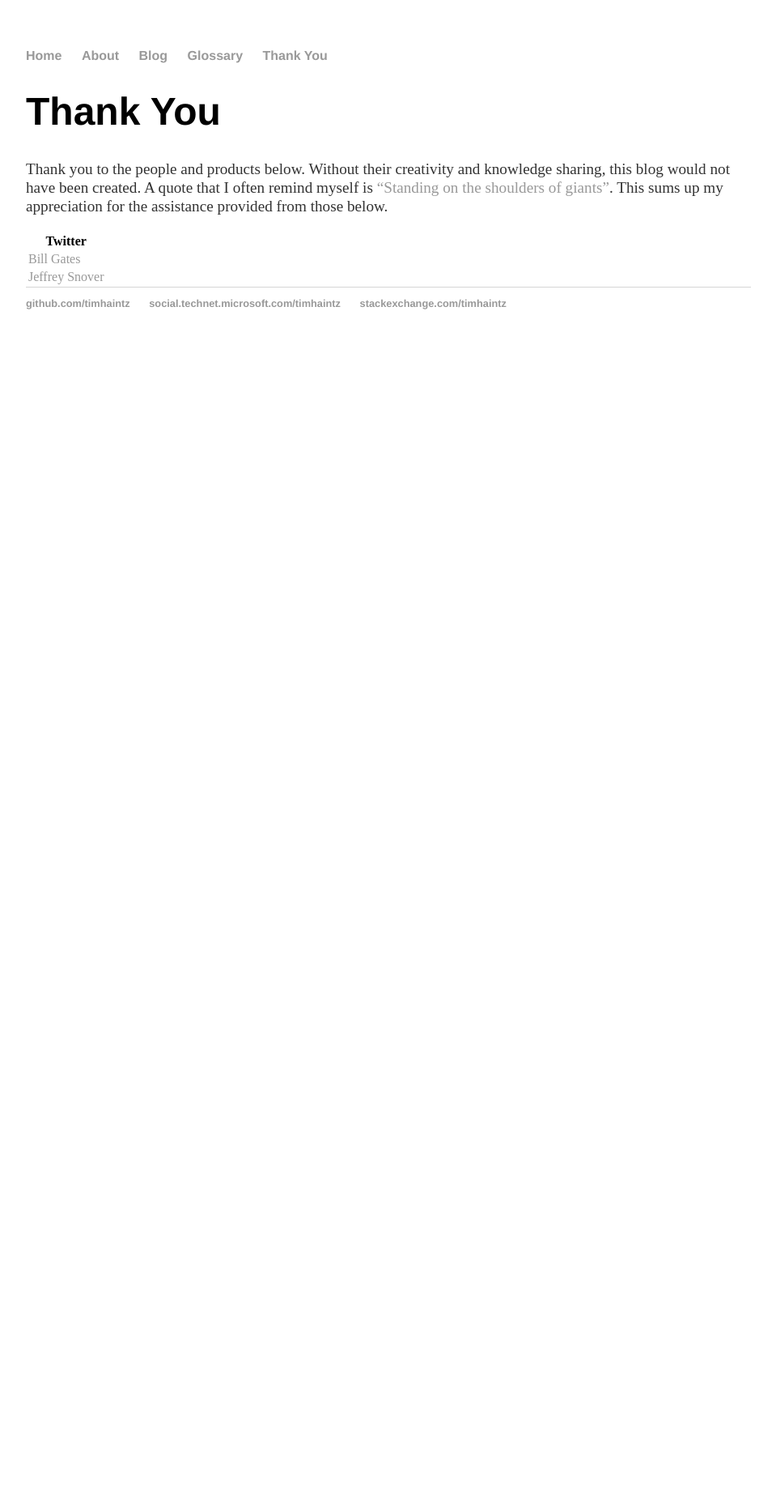
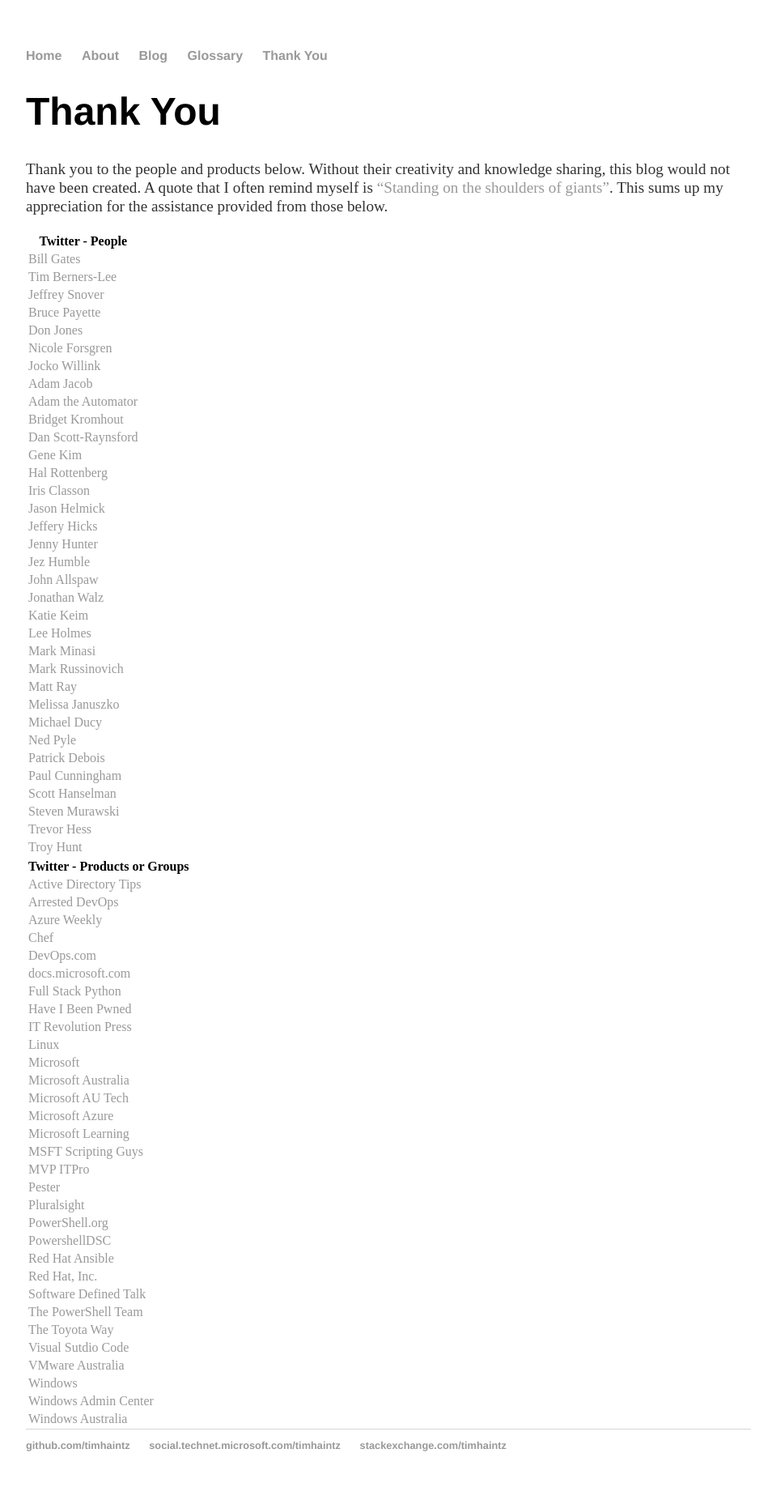
Before and after one commit to timhaintz/timhaintz.github.io, a Jekyll site: the page built from thankyou/index.md, in a window 1280 px wide. Shown: the whole page at 81% size, without its empty margins (160-1119 px from the left). Built offline with Jekyll 4.4.1, drawn with Linux system fonts in a browser that asks for light colours; before the commit the page ends 900 px from its top, so only the background shows below that.

Commit message:
Update index.md

```diff
--- a/thankyou/index.md
+++ b/thankyou/index.md
@@ -7,7 +7,73 @@
 Thank you to the people and products below. Without their creativity and knowledge sharing, this blog would not have been created. A quote that I often remind myself is ["Standing on the shoulders of giants"](https://en.wikipedia.org/wiki/Standing_on_the_shoulders_of_giants). This sums up my appreciation for the assistance provided from those below.
 
 
-|Twitter|
+|Twitter - People|
 | --- |
 |[Bill Gates](https://twitter.com/BillGates)|
+|[Tim Berners-Lee](https://twitter.com/timberners_lee)|
 |[Jeffrey Snover](https://twitter.com/jsnover)|
+|[Bruce Payette](https://twitter.com/BrucePayette)|
+|[Don Jones](https://twitter.com/concentrateddon)|
+|[Nicole Forsgren](https://twitter.com/nicolefv)|
+|[Jocko Willink](https://twitter.com/jockowillink)|
+|[Adam Jacob](https://twitter.com/adamhjk)|
+|[Adam the Automator](https://twitter.com/adbertram)|
+|[Bridget Kromhout](https://twitter.com/bridgetkromhout)|
+|[Dan Scott-Raynsford](https://twitter.com/dscottraynsford)|
+|[Gene Kim](https://twitter.com/RealGeneKim)|
+|[Hal Rottenberg](https://twitter.com/halr9000)|
+|[Iris Classon](https://twitter.com/IrisClasson)|
+|[Jason Helmick](https://twitter.com/theJasonHelmick)|
+|[Jeffery Hicks](https://twitter.com/JeffHicks)|
+|[Jenny Hunter](https://twitter.com/MsftJenny)|
+|[Jez Humble](https://twitter.com/jezhumble)|
+|[John Allspaw](https://twitter.com/allspaw)|
+|[Jonathan Walz](https://twitter.com/jonwalz)|
+|[Katie Keim](https://twitter.com/katiedsc)|
+|[Lee Holmes](https://twitter.com/Lee_Holmes)|
+|[Mark Minasi](https://twitter.com/mminasi)|
+|[Mark Russinovich](https://twitter.com/markrussinovich)|
+|[Matt Ray](https://twitter.com/mattray)|
+|[Melissa Januszko](https://twitter.com/thedevopsdiva)|
+|[Michael Ducy](https://twitter.com/mfdii)|
+|[Ned Pyle](https://twitter.com/NerdPyle)|
+|[Patrick Debois](https://twitter.com/patrickdebois)|
+|[Paul Cunningham](https://twitter.com/PaulCunningham)|
+|[Scott Hanselman](https://twitter.com/shanselman)|
+|[Steven Murawski](https://twitter.com/StevenMurawski)|
+|[Trevor Hess](https://twitter.com/trevorghess)|
+|[Troy Hunt](https://twitter.com/troyhunt)|
+
+|Twitter - Products or Groups|
+| --- |
+|[Active Directory Tips](https://twitter.com/ADTipsTricks)|
+|[Arrested DevOps](https://twitter.com/ArrestedDevOps)|
+|[Azure Weekly](https://twitter.com/AzureWeekly)|
+|[Chef](https://twitter.com/chef)|
+|[DevOps.com](https://twitter.com/devopsdotcom)|
+|[docs.microsoft.com](https://twitter.com/docsmsft)|
+|[Full Stack Python](https://twitter.com/fullstackpython)|
+|[Have I Been Pwned](https://twitter.com/haveibeenpwned)|
+|[IT Revolution Press](https://twitter.com/ITRevBooks)|
+|[Linux](https://twitter.com/Linux)|
+|[Microsoft](https://twitter.com/Microsoft)|
+|[Microsoft Australia](https://twitter.com/MicrosoftAU)|
+|[Microsoft AU Tech](https://twitter.com/MicrosoftAUTech)|
+|[Microsoft Azure](https://twitter.com/Azure)|
+|[Microsoft Learning](https://twitter.com/MSLearning)|
+|[MSFT Scripting Guys](https://twitter.com/ScriptingGuys)|
+|[MVP ITPro](https://twitter.com/mvpitpro)|
+|[Pester](https://twitter.com/PSPester)|
+|[Pluralsight](https://twitter.com/pluralsight)|
+|[PowerShell.org](https://twitter.com/PSHOrg)|
+|[PowershellDSC](https://twitter.com/PowershellDSC_)|
+|[Red Hat Ansible](https://twitter.com/ansible)|
+|[Red Hat, Inc.](https://twitter.com/RedHat)|
+|[Software Defined Talk](https://twitter.com/SoftwareDefTalk)|
+|[The PowerShell Team](https://twitter.com/PowerShell_Team)|
+|[The Toyota Way](https://twitter.com/The_Toyota_Way)|
+|[Visual Sutdio Code](https://twitter.com/code)|
+|[VMware Australia](https://twitter.com/VMwareAU)|
+|[Windows](https://twitter.com/Windows)|
+|[Windows Admin Center](https://twitter.com/servermgmt)|
+|[Windows Australia](https://twitter.com/WindowsAU)|
```
